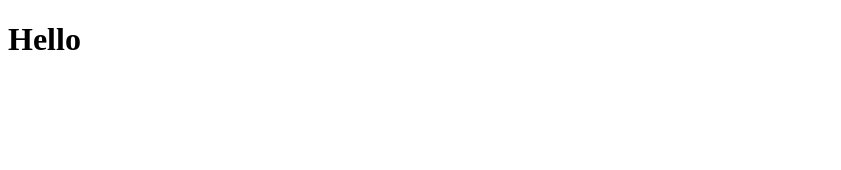
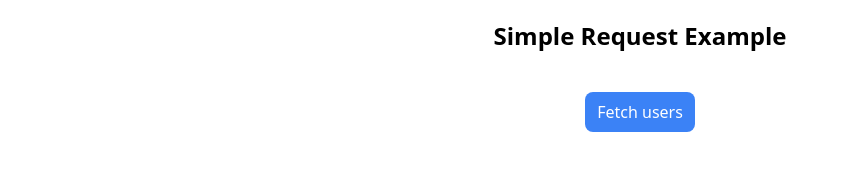
Before and after one commit to r-keenan/node-htmx, a website: page public/index.html in a window 1280 px wide. Shown: the whole page, without its empty margins (0-841 px from the left). Drawn offline with nearby package versions, Linux system fonts and the light colour scheme.

```diff
--- a/public/index.html
+++ b/public/index.html
@@ -1,8 +1,4 @@
 <!DOCTYPE html>
-<!--[if lt IE 7]>      <html class="no-js lt-ie9 lt-ie8 lt-ie7"> <![endif]-->
-<!--[if IE 7]>         <html class="no-js lt-ie9 lt-ie8"> <![endif]-->
-<!--[if IE 8]>         <html class="no-js lt-ie9"> <![endif]-->
-<!--[if gt IE 8]>      <html class="no-js"> <!--<![endif]-->
 <html>
   <head>
     <meta charset="utf-8" />
@@ -10,16 +6,25 @@
     <title>HTMX Crash Course</title>
     <meta name="description" content="" />
     <meta name="viewport" content="width=device-width, initial-scale=1" />
+    <script
+      src="https://unpkg.com/htmx.org@1.9.10"
+      integrity="sha384-D1Kt99CQMDuVetoL1lrYwg5t+9QdHe7NLX/SoJYkXDFfX37iInKRy5xLSi8nO7UC"
+      crossorigin="anonymous"
+    ></script>
+    <script src="https://cdn.tailwindcss.com"></script>
     <link rel="stylesheet" href="" />
   </head>
   <body>
-    <!--[if lt IE 7]>
-      <p class="browsehappy">
-        You are using an <strong>outdated</strong> browser. Please
-        <a href="#">upgrade your browser</a> to improve your experience.
-      </p>
-    <![endif]-->
-    <h1>Hello</h1>
+    <div class="text-center">
+      <h1 class="text-2xl font-bold my-5">Simple Request Example</h1>
+      <button
+        hx-get="https://jsonplaceholder.typicode.com/users"
+        hx-trigger="click"
+        class="bg-blue-500 text-white py-2 px-3 my-5 rounded-lg"
+      >
+        Fetch users
+      </button>
+    </div>
 
     <script src="" async defer></script>
   </body>
```
